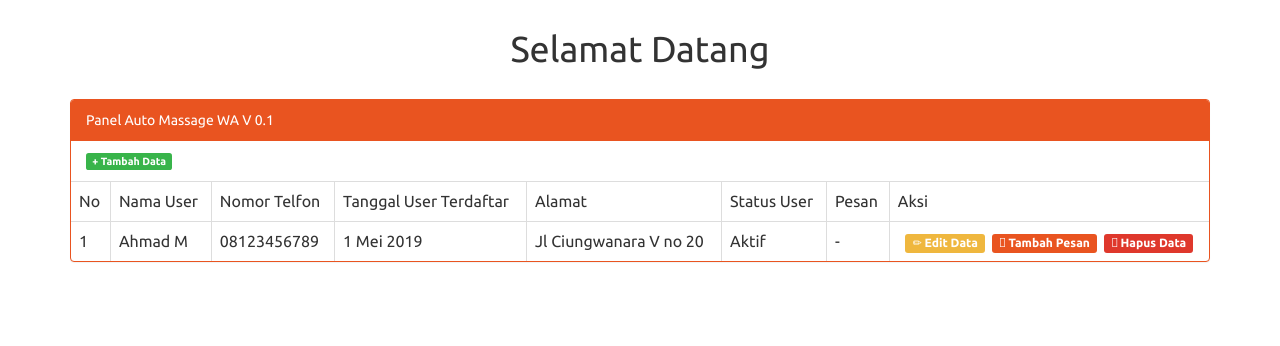
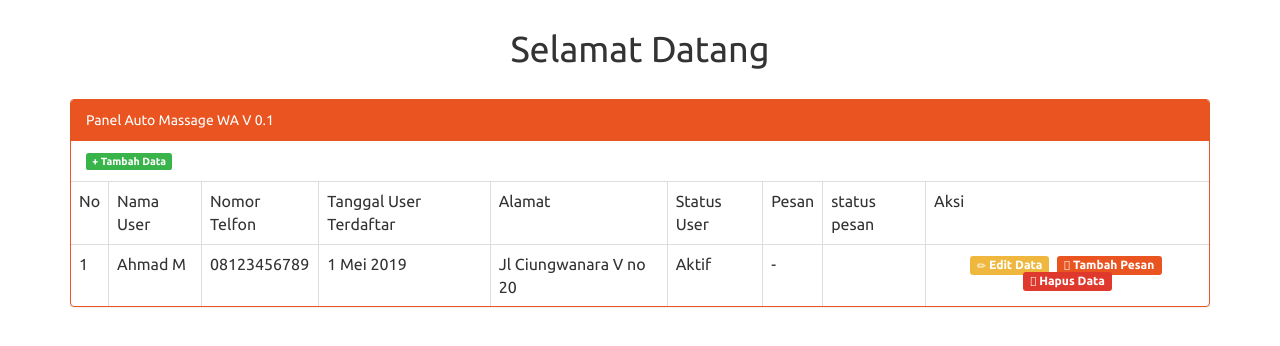
Before and after one commit to nullcookies/sistemwa, a PHP site: page /index.php in a window 1280 px wide. Shown: the part 51-397 px from the top of the page. Run offline with PHP 8.4, Linux system fonts and the light colour scheme; data comes from the database, SQL or seed files in the repository.

Commit message:
tambah tabel status pesan

```diff
--- a/index.php
+++ b/index.php
@@ -59,6 +59,7 @@ $sql="SELECT * FROM tb_dtuser";
                 <td>Alamat</td>
                 <td>Status User</td>
                 <td>Pesan</td>
+                <td>status pesan</td>
                 <td>Aksi</td>
             </tr>
             <?php
@@ -72,6 +73,7 @@ $sql="SELECT * FROM tb_dtuser";
                 <td><?php echo $row ['alamat'] ?></td>
                 <td><?php echo $row ['status'] ?></td>
                 <td><?php echo $row ['pesan'] ?></td>
+                <td></td>
                 <td align="center">
                 <a href="index.php?ID=<?php echo $row['iduser']?>" style="text-decoration: none;"><span class="label label-warning glyphicon-pencil"> Edit Data</span></a>&nbsp;
                 <a href="index.php?ID=<?php echo $row['iduser']?>" style="text-decoration: none;"><span class="label label-primary glyphicon-phone-alt"> Tambah Pesan</span></a>&nbsp;
```
